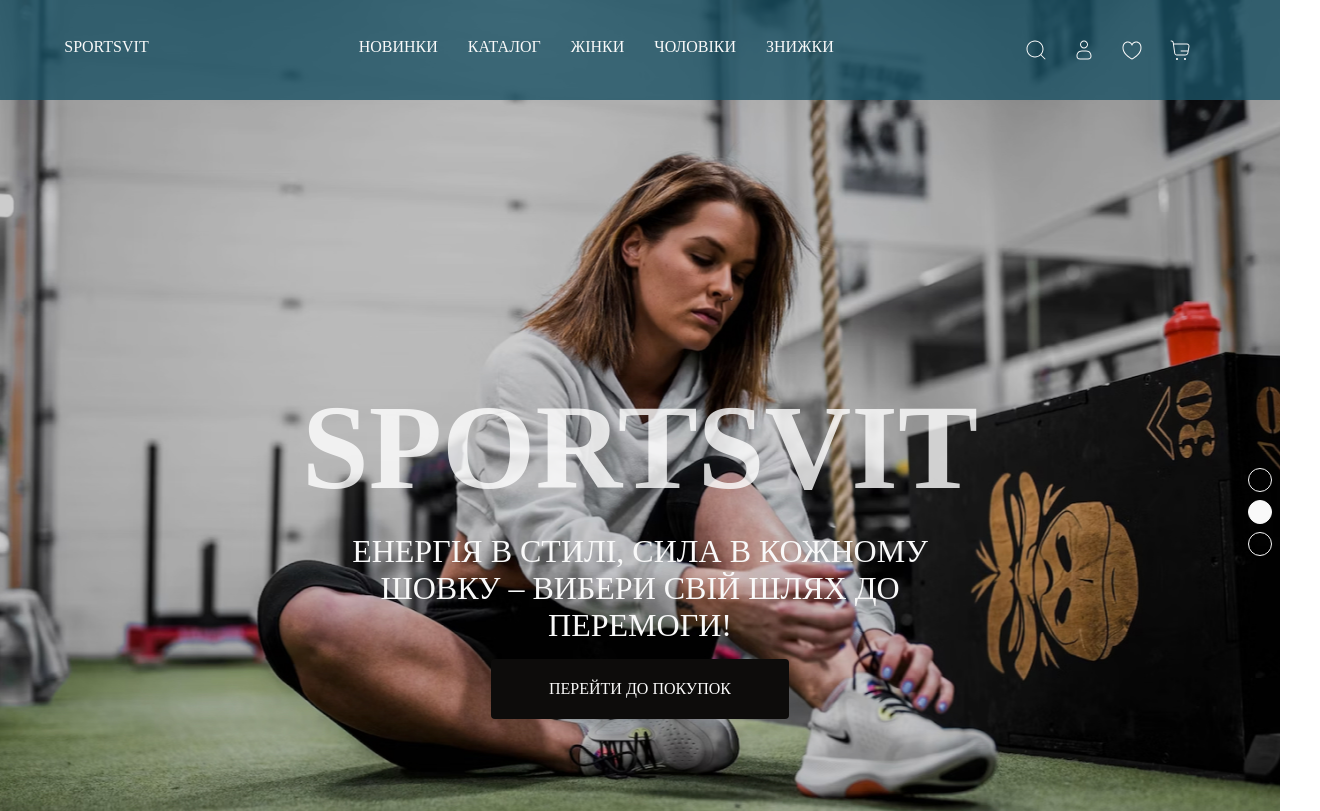
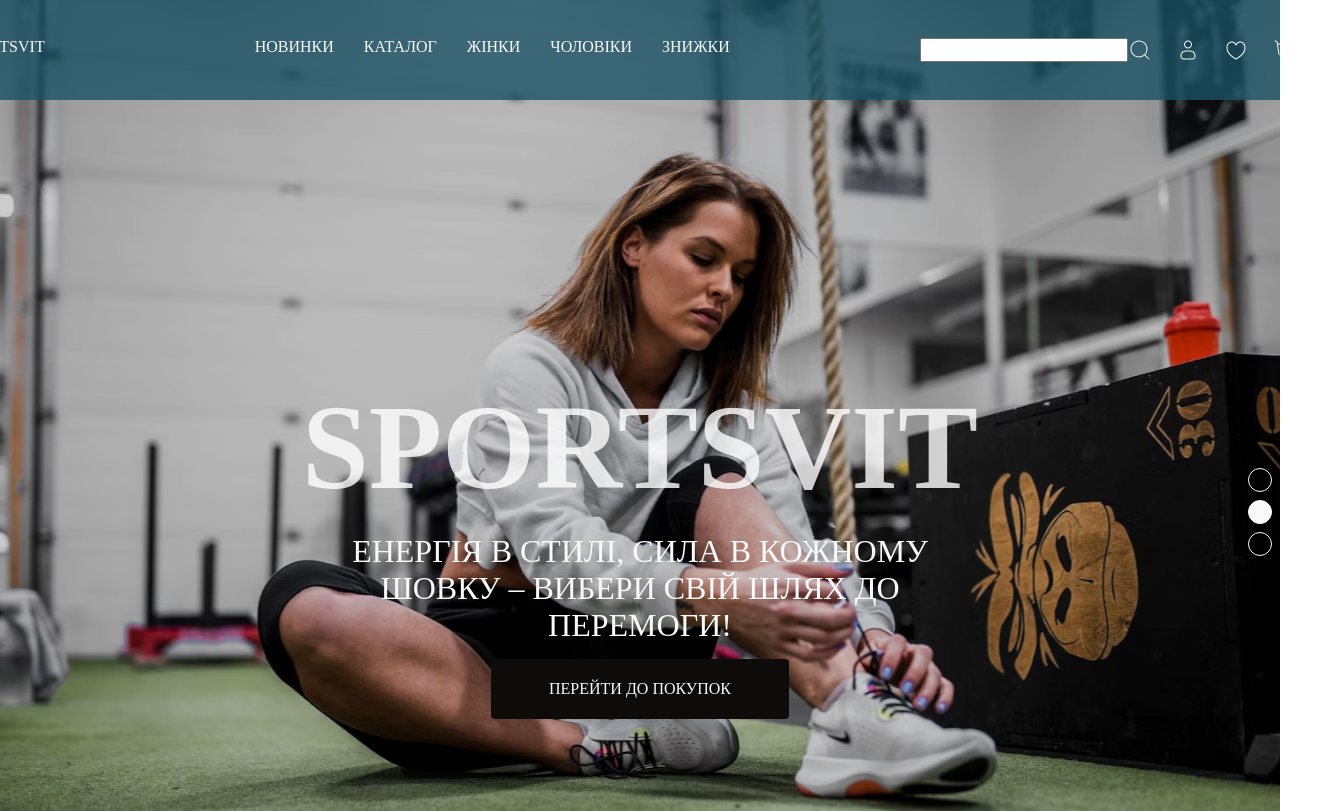
Before and after one commit to dianaforost/best-online-shop, a React (Create React App) app: page / in a window 1280 px wide. Shown: the top 811 px of the page, 1320 px wide, since content can reach past the window. Built offline with nearby package versions, Linux system fonts and the light colour scheme; no server answers; a web font is replaced by a local one.

Commit message:
Update Header.jsx

```diff
--- a/src/components/Header/Header.jsx
+++ b/src/components/Header/Header.jsx
@@ -8,8 +8,15 @@ import {
 } from './Header.styled';
 import { NavLink } from 'react-router-dom';
 import { Icon } from 'components/Icon/Icon';
+import { useState } from 'react';
 
 export const Header = () => {
+  const [isToggled, setIsToggled] = useState(false);
+
+  const handleToggle = () => {
+    setIsToggled(!isToggled);
+  };
+
   return (
     <Container>
       <LogoText>
@@ -38,10 +45,11 @@ export const Header = () => {
       </div>
       <div>
         <HeaderIconMenuNav>
-          <HeaderIconMenuItem>
-            <a href="/">
-              <Icon id={'search'} width={'24px'} height={'24px'} />
-            </a>
+          <label>
+            <input type="text" />
+          </label>
+          <HeaderIconMenuItem onClick={handleToggle}>
+            <Icon id={'search'} width={'24px'} height={'24px'} />
           </HeaderIconMenuItem>
           <HeaderIconMenuItem>
             <a href="/">
```
